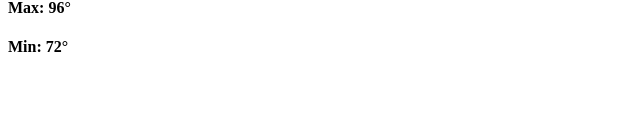
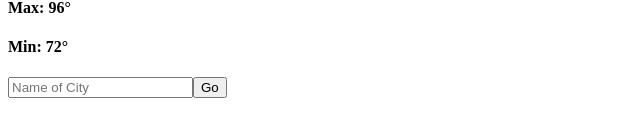
Before and after one commit to JediMindTricks/Detroit-Labs, an Angular app: page / in a window 1280 px wide. Shown: the part 520-656 px from the top of the page, without its empty margins (0-640 px from the left). Built offline with nearby package versions, Linux system fonts and the light colour scheme; no server answers.

Commit message:
Added weather form to change city

```diff
--- a/src/app/app.module.ts
+++ b/src/app/app.module.ts
@@ -8,6 +8,7 @@ import { CurrentComponent } from './current/current.component';
 import { ForecastComponent } from './forecast/forecast.component';
 import { WeatherService } from './weather.service';
 import { HttpClientModule } from '@angular/common/http';
+import {FormsModule, ReactiveFormsModule} from '@angular/forms';
 
 @NgModule({
   declarations: [
@@ -19,7 +20,9 @@ import { HttpClientModule } from '@angular/common/http';
   imports: [
     BrowserModule,
     AppRoutingModule,
-    HttpClientModule
+    HttpClientModule,
+    FormsModule,
+    ReactiveFormsModule
   ],
   providers: [WeatherService],
   bootstrap: [AppComponent]
--- a/src/app/current/current.component.html
+++ b/src/app/current/current.component.html
@@ -8,3 +8,7 @@
   <h4>Max: {{myWeather.tempMax}}&deg;</h4>
   <h4>Min: {{myWeather.tempMin}}&deg;</h4>
 </div>
+<form (ngSubmit)="onSubmit(form)" #form="ngForm">
+  <input type="text" ngModel name="city" placeholder="Name of City">
+  <button name="button">Go</button>
+</form>
--- a/src/app/current/current.component.ts
+++ b/src/app/current/current.component.ts
@@ -1,6 +1,7 @@
 import { Component, OnInit } from '@angular/core';
 import { WeatherService } from '../weather.service';
 import { CurrentWeather } from '../current-weather';
+import { NgForm } from '@angular/forms';
 import 'rxjs';
 
 @Component({
@@ -33,4 +34,18 @@ export class CurrentComponent implements OnInit {
     })
   }
 
+  onSubmit(weatherForm:NgForm) {
+    this.ws.newCityWeather(weatherForm.value.city).subscribe(
+      (data:any) => {
+        console.log(data);
+        this.myWeather = new CurrentWeather(data.name,
+                                            data.main.temp,
+                                            data.weather[0].icon,
+                                            data.weather[0].description,
+                                            data.main.temp_max,
+                                            data.main.temp_min);
+      }
+    );
+  }
+
 }
--- a/src/app/weather.service.ts
+++ b/src/app/weather.service.ts
@@ -17,4 +17,8 @@ export class WeatherService {
   localWeather(lat:string, lon:string){
     return this.http.get(`https://api.openweathermap.org/data/2.5/weather?lat=${lat}&lon=${lon}&appid=381779068d47eab47875181d6b9702e1&units=imperial`);
   }
+
+  newCityWeather(city:string){
+    return this.http.get(`https://api.openweathermap.org/data/2.5/weather?q=${city}&appid=381779068d47eab47875181d6b9702e1&units=imperial`);
+  }
 }
```
